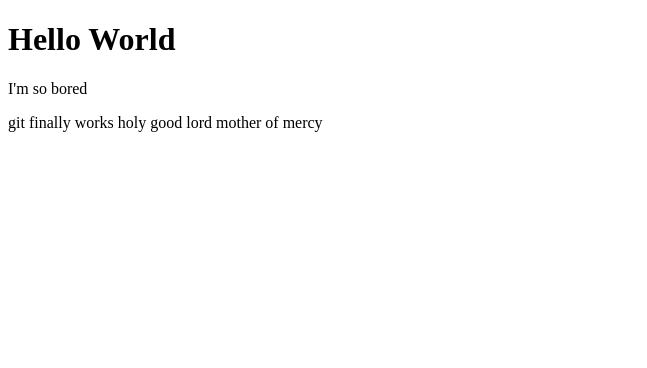
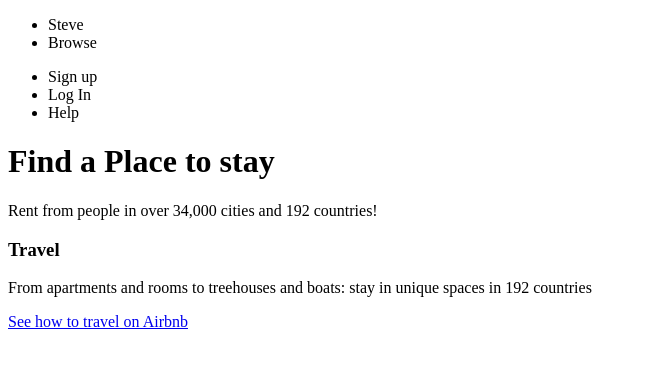
Before and after one commit to shstyoo/shstyoo.github.io, a plain HTML site: page index.html in a window 1280 px wide. Shown: the whole page, without its empty margins (0-647 px from the left). Drawn offline with Linux system fonts and the light colour scheme.

Commit message:
Updated index.html with Codeacademy tutorial

```diff
--- a/index.html
+++ b/index.html
@@ -1,8 +1,29 @@
 <!DOCTYPE html>
 <html>
-<body>
-<h1>Hello World</h1>
-<p>I'm so bored</p>
-<p>git finally works holy good lord mother of mercy</p>
-</body>
+	<body>
+		<div class="nav">
+			<div class="container">
+				<ul>
+				  <li>Steve</li>
+				  <li>Browse</li>
+				</ul>
+				<ul>
+					<li>Sign up</li>
+					<li>Log In</li>
+					<li>Help</li>
+				</ul>
+			</div>
+		</div>
+		<div class="jumbotron">
+			<div class="container">
+				<h1>Find a Place to stay</h1>
+					<p>Rent from people in over 34,000 cities and 192 countries!</p>
+			</div>
+		</div>
+		<div>
+			<h3>Travel</h3>
+				<p>From apartments and rooms to treehouses and boats: stay in unique spaces in 192 countries</p>
+				<p><a href="#">See how to travel on Airbnb</a></p>
+		</div>
+    </body>
 </html>
```
